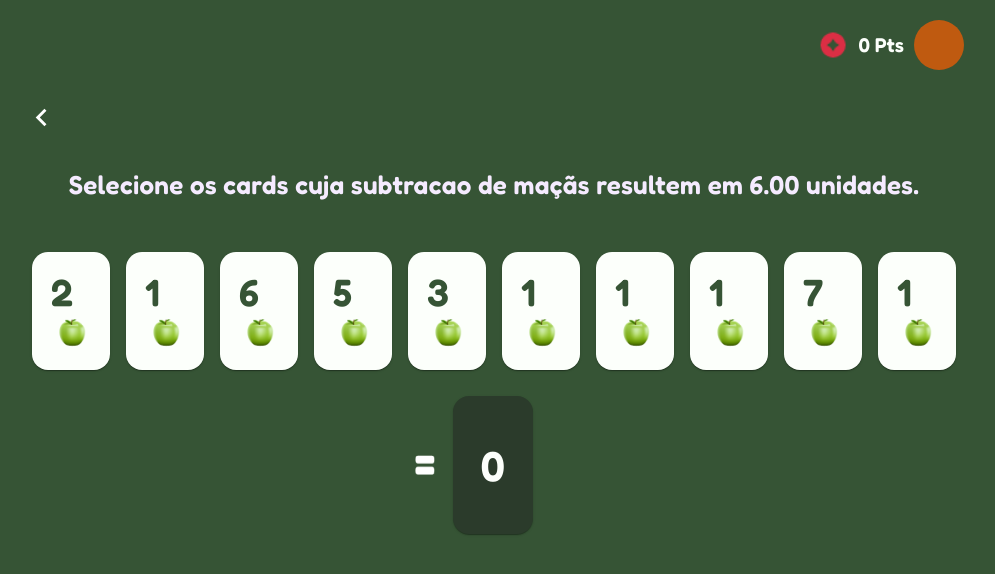
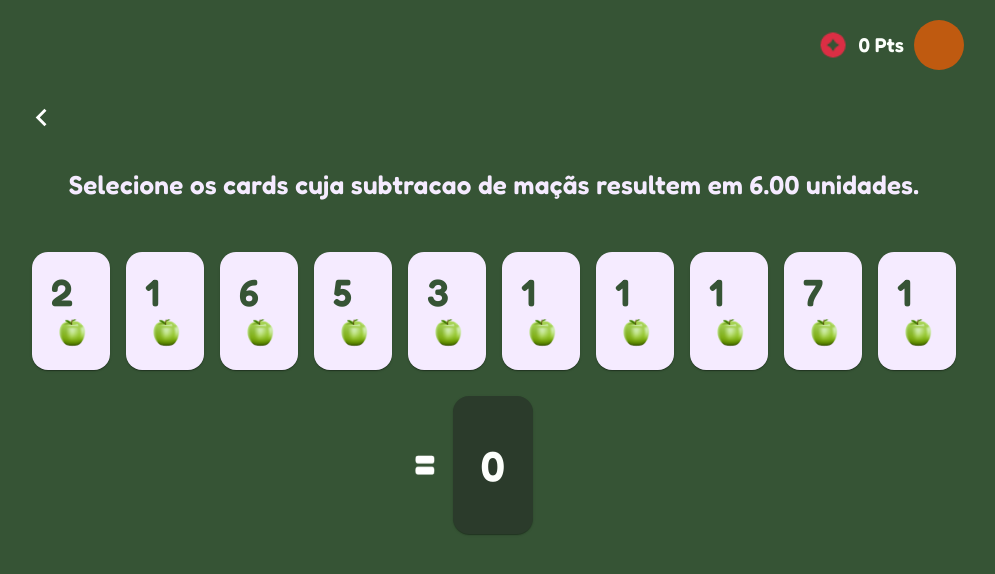
Before and after one commit to MatheusFPalma/hub-matematico, a React (Vite) app: page /play-room in a window 1280 px wide. Shown: the top 574 px of the page, without its empty margins (146-1141 px from the left). Built offline with nearby package versions, Linux system fonts and the light colour scheme.

Commit message:
add inclusao de capturada de click para alterar cor do card

```diff
--- a/src/components/CardMemory.tsx
+++ b/src/components/CardMemory.tsx
@@ -1,5 +1,6 @@
 import { Box, Paper, Typography, useTheme } from '@mui/material'
 import "../App.css";
+import { useState } from 'react';
 
 interface CardMemoryProps {
     value: number | undefined
@@ -10,6 +11,13 @@ interface CardMemoryProps {
 
 const CardMemory: React.FC<CardMemoryProps> = ({ value, figure, operation, action }) => {
     const theme = useTheme()
+    const [clicked, setClicked] = useState(false)
+
+    const handleClick = () => {
+        setClicked(!clicked); // Alternar o estado ao clicar no card
+        action(value); // Chamar a função de ação fornecida
+    };
+
 
     return (
         <Box
@@ -21,14 +29,13 @@ const CardMemory: React.FC<CardMemoryProps> = ({ value, figure, operation, actio
                     width: 78,
                     height: 118,
                     borderRadius: 4,
-                    backgroundColor: theme.palette.primary.main,
-                    color: theme.palette.secondary.main
+                    backgroundColor: clicked ? theme.palette.secondary.contrastText : theme.palette.secondary.light,
                 },
             }}
         >
-            <Paper sx={{ display: 'flex', flexDirection: 'column', justifyContent: 'center', alignItems: 'center' }}>
-                <button style={{ border: 'none', backgroundColor: 'transparent', cursor: 'pointer' }} onClick={() => action(value)}>
-                    <Typography style={{ width: '40px', height: '40px', justifyContent: 'center', display: 'flex', alignItems: 'center', fontFamily: 'Fredoka', fontSize: '38px', fontWeight: 600, color: theme.palette.secondary.main }} className='styleNumberCard'>{value} <span style={{ display: 'flex', paddingLeft: '5px', alignItems: 'center', height: '40px', width: '25px', fontSize: '40px' }}>{operation}</span></Typography>
+            <Paper className='styleCard' sx={{ display: 'flex', flexDirection: 'column', justifyContent: 'center', alignItems: 'center' }}>
+                <button style={{ border: 'none', backgroundColor: 'transparent', cursor: 'pointer' }} onClick={() => handleClick()}>
+                    <Typography style={{ width: '40px', height: '40px', justifyContent: 'center', display: 'flex', alignItems: 'center', fontFamily: 'Fredoka', fontSize: '38px', fontWeight: 600, color: clicked ? '#fff' : theme.palette.secondary.main }}>{value} <span style={{ display: 'flex', paddingLeft: '5px', alignItems: 'center', height: '40px', width: '25px', fontSize: '40px' }}>{operation}</span></Typography>
                     <img style={{ display: 'flex', justifyContent: 'flex-end', alignItems: 'flex-end', width: '40px', height: '38px' }} src={figure} alt='apple' />
                 </button>
             </Paper>
```
